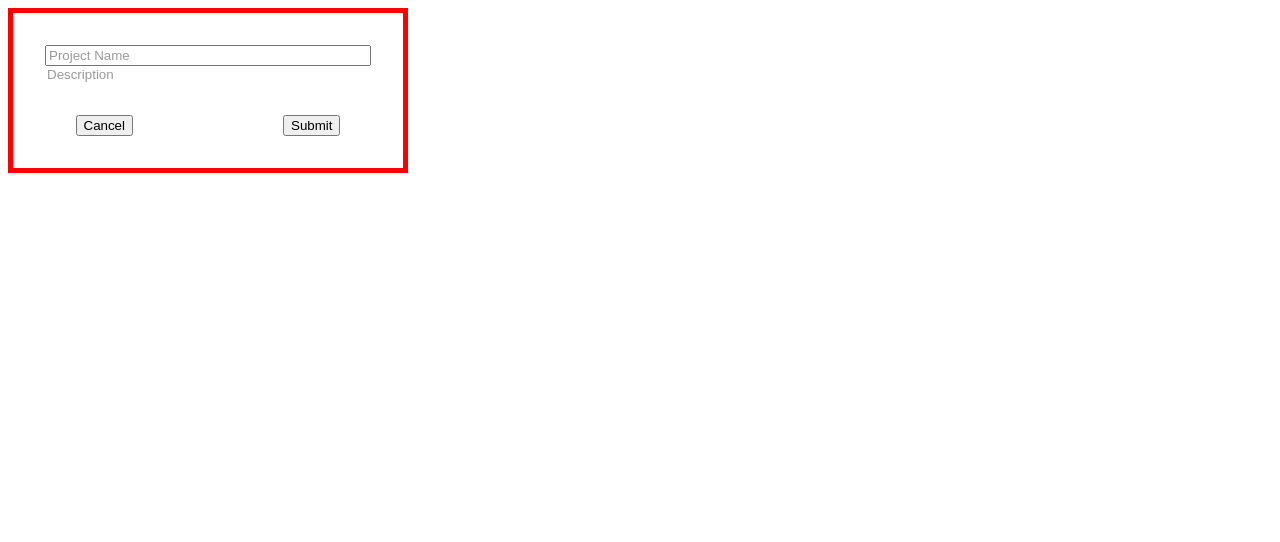
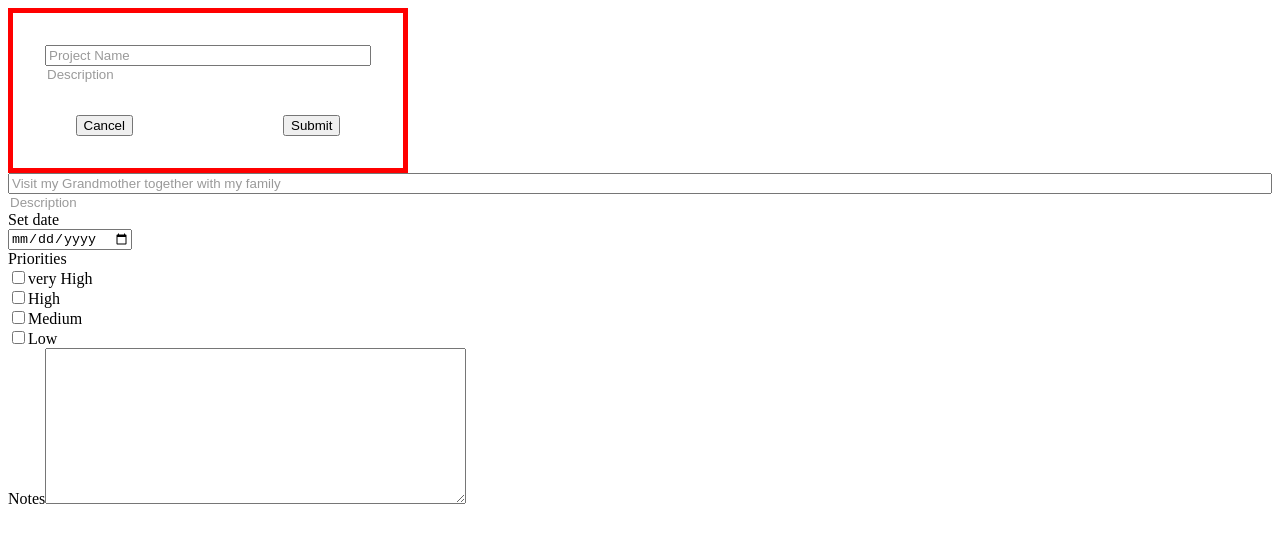
Before and after one commit to beckyshaz/todo-list, a website built with webpack: page src/template.html in a window 1280 px wide. Built offline with nearby package versions, Linux system fonts and the light colour scheme.

Commit message:
creating todos structure , setting due dates using the date object, creating prioties of todos

```diff
--- a/package.json
+++ b/package.json
@@ -27,5 +27,8 @@
     "webpack-cli": "^6.0.1",
     "webpack-dev-server": "^5.2.2",
     "webpack-merge": "^6.0.1"
+  },
+  "dependencies": {
+    "date-fns": "^4.1.0"
   }
 }
--- a/src/index.js
+++ b/src/index.js
@@ -7,6 +7,8 @@ import { Todos } from "./project";
 
 import { createProjectForm } from "./project";
 
+import { createTodosForm } from "./project";
+
 const project = new Project("Love", "love is a beautiful thing when founded");
 console.log(project);
 
@@ -14,3 +16,5 @@ const todo = new Todos("washing", "washing clothes is diffult but we manage", 13
 console.log(todo);
 
 createProjectForm();
+
+createTodosForm();
--- a/src/project.js
+++ b/src/project.js
@@ -1,3 +1,6 @@
+
+import { format } from "date-fns";
+
 export class Project {
     constructor (title, description){
 
@@ -10,12 +13,16 @@ export function createProjectForm () {
     const projectForm = document.createElement("form");
     projectForm.className = "project-form";
     const titleInput = document.createElement("input");
-    titleInput.type = Text;
+    titleInput.type = "text";
     titleInput.value = "Project Name";
+    titleInput.id = "title"
+    titleInput.name = "project-name";
     titleInput.style.color = "rgba(0, 0, 0, 0.4)";
 
     const descriptionInput = document.createElement("input");
     descriptionInput.value = "Description";
+    descriptionInput.name = "project-description";
+    descriptionInput.id = "project-description";
     descriptionInput.style.color = "rgba(0, 0, 0, 0.4)";
     descriptionInput.style.border = "none";
 
@@ -55,3 +62,126 @@ export class Todos extends Project{
 }
 
 //const todo = new Todos("washing", "washing clothes is diffult but we manage", 13, "low", "done")
+
+
+export function  createTodosForm () {
+    const todosForm = document.createElement("form");
+    const titleTodoInput = document.createElement("input");
+    titleTodoInput.type = "text";
+    titleTodoInput.value = "Visit my Grandmother together with my family";
+    titleTodoInput.style.color = "rgba(0, 0, 0, 0.4)";
+
+    const descriptionTodoInput = document.createElement("input");
+    descriptionTodoInput.value = "Description";
+    descriptionTodoInput.style.color = "rgba(0, 0, 0, 0.4)";
+    descriptionTodoInput.style.border = "none";
+
+    const dateDiv = document.createElement("div");
+    dateDiv.className = "date-container";
+
+    const dateInput = document.createElement("input");
+    dateInput.type = "date";
+
+    const currentDate = format(new Date(), "yyyy-MM-dd");
+    console.log(currentDate);
+    //dateInput.value = currentDate;
+
+    dateInput.id = "mydate";
+    dateInput.name = "date";
+
+    //const currentDate = format(new Date(), "yyyy-MM-dd");
+    //console.log(currentDate);
+
+    const datepickerDiv = document.createElement("div");
+    datepickerDiv.append(dateInput);
+
+    const dateLabel = document.createElement("label");
+    dateLabel.className = "date-label";
+    dateLabel.setAttribute("for", "mydate");
+    dateLabel.innerHTML = "Set date";
+
+    const prioritiesDiv = document.createElement("div");
+    prioritiesDiv.textContent = "Priorities";
+    const priority1 = document.createElement("input");
+    priority1.type = "checkbox";
+    priority1.name = "priority1";
+    priority1.id = "priority1";
+
+    const priority1label = document.createElement("label");
+    priority1label.textContent = "very High";
+    priority1label.setAttribute("for", "priority1");
+
+    const priority1Div = document.createElement("div");
+    priority1Div.className = "priority1";
+
+    priority1Div.append(priority1, priority1label);
+
+
+    const priority2 = document.createElement("input");
+    priority2.type = "checkbox";
+    priority2.name = "priority2";
+    priority2.id = "priority2";
+
+    const priority2label = document.createElement("label");
+    priority2label.textContent = "High";
+    priority2label.setAttribute("for", "priority2");
+
+    const priority2Div = document.createElement("div");
+    priority2Div.className = "priority2";
+
+    priority2Div.append(priority2, priority2label);
+
+    const priority3 = document.createElement("input");
+    priority3.type = "checkbox";
+    priority3.name = "priority3";
+    priority3.id = "priority3";
+
+    const priority3label = document.createElement("label");
+    priority3label.textContent = "Medium";
+    priority3label.setAttribute("for", "priority3");
+
+    const priority3Div = document.createElement("div");
+    priority3Div.className = "priority3";
+
+    priority3Div.append(priority3, priority3label);
+
+    const priority4 = document.createElement("input");
+    priority4.type = "checkbox";
+    priority4.name = "priority4";
+    priority4.id = "priority4";
+
+    const priority4label = document.createElement("label");
+    priority4label.textContent = "Low";
+    priority4label.setAttribute("for", "priority4");
+
+    const priority4Div = document.createElement("div");
+    priority4Div.className = "priority4";
+
+    priority4Div.append(priority4, priority4label);
+
+
+    prioritiesDiv.append(priority1Div,priority2Div, priority3Div, priority4Div );
+
+    const todoNotesDiv = document.createElement("div");
+    todoNotesDiv.className = "notes-div";
+
+    const notesLabel = document.createElement("label");
+    notesLabel.textContent = "Notes";
+
+    const todoNotes = document.createElement("textarea");
+    todoNotes.name = "notes";
+    todoNotes.rows = "10";
+    todoNotes.cols = "50";
+
+    todoNotesDiv.append(notesLabel, todoNotes);
+
+
+    dateDiv.append(titleTodoInput, descriptionTodoInput,dateLabel, datepickerDiv, prioritiesDiv, todoNotesDiv);
+
+    todosForm.appendChild(dateDiv);
+
+    const container = document.querySelector(".form-contents");
+
+    container.appendChild(todosForm);
+
+}
--- a/src/styles.css
+++ b/src/styles.css
@@ -20,3 +20,20 @@
     gap: 150px;
     margin-top: 2rem;
 }
+
+
+
+.date-container {
+    position: relative;
+    display: flex;
+    flex-direction: column;
+}
+
+/*.date-label {
+    visibility: hidden;
+}
+
+.date-label:hover {
+    visibility: visible;
+    position: absolute;
+}*/
```
Also changed, not shown: src/template.html (+1 -0 lines), 1 other file.
